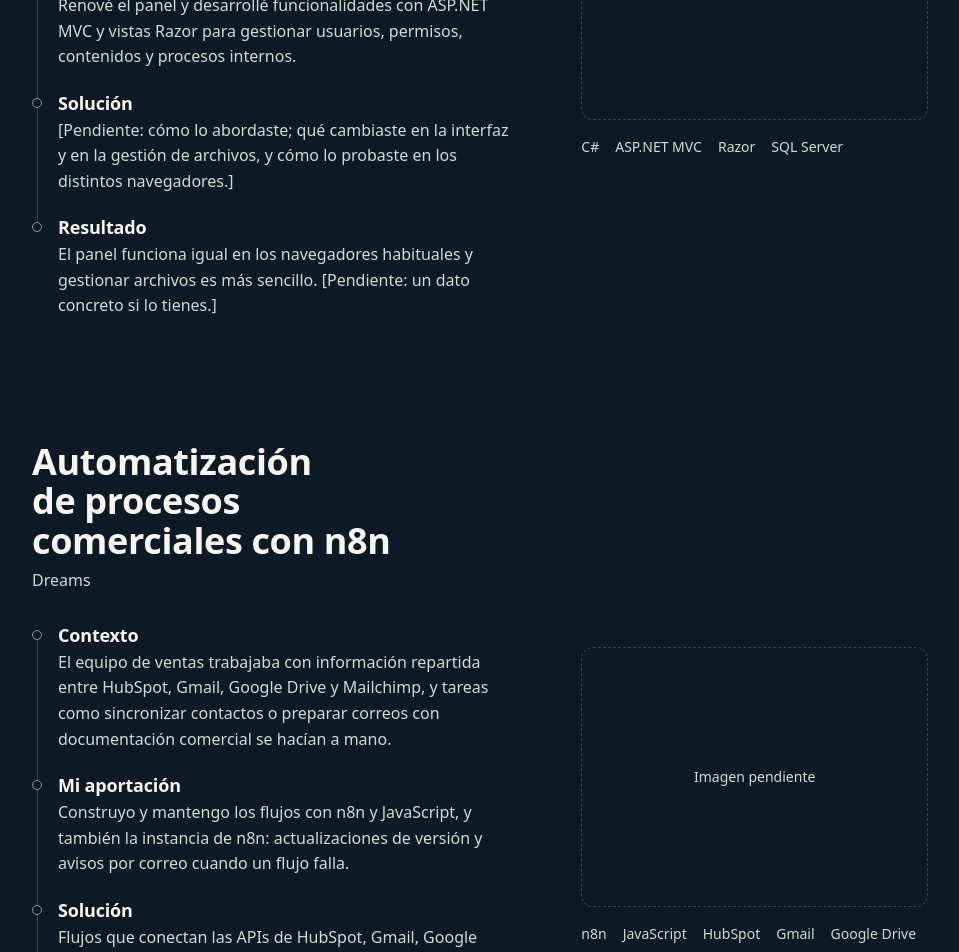
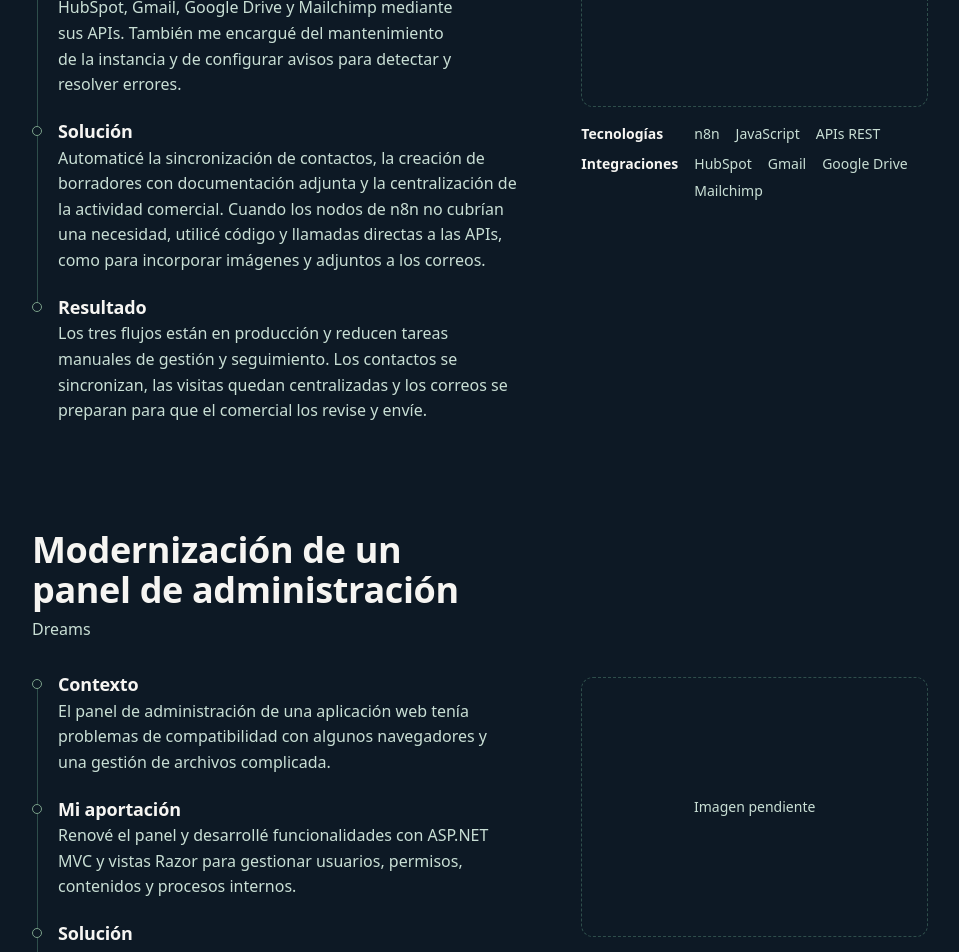
Before and after one commit to JoseLuisAriasHC/joseluisariashc.github.io, a Vue app: page /#inicio in a window 1280 px wide. Shown: the part 2900-3852 px from the top of the page, without its empty margins (160-1119 px from the left). Built offline with nearby package versions, Linux system fonts and the light colour scheme.

Commit message:
Actualiza el caso de automatización y lo pasa a la segunda posición
- Texto nuevo del caso y título sin «con n8n»
- Los casos separan «Tecnologías» de «Integraciones», ambas con etiqueta visible

Co-Authored-By: Claude Opus 5.5 <noreply@anthropic.com>

```diff
--- a/src/components/sections/SectionCase.vue
+++ b/src/components/sections/SectionCase.vue
@@ -19,6 +19,13 @@ const steps = computed(() =>
     label: ui.caseSteps[key],
     paragraphs: [study.steps[key]].flat(),
   })),
+)
+
+const techGroups = computed(() =>
+  [
+    { key: 'stack', label: ui.stack, items: study.stack },
+    { key: 'integrations', label: ui.integrations, items: study.integrations ?? [] },
+  ].filter((group) => group.items.length),
 )
 </script>
 
@@ -73,18 +80,28 @@ const steps = computed(() =>
           {{ ui.imagePending }}
         </div>
 
+        <dl class="section-case__tech">
+          <div
+            v-for="group in techGroups"
+            :key="group.key"
+            class="section-case__tech-group"
+          >
+            <dt class="section-case__tech-label">{{ group.label }}</dt>
+            <dd>
               <ul
-          class="section-case__stack"
+                class="section-case__tech-list"
                 role="list"
-          :aria-label="ui.stack"
               >
                 <li
-            v-for="tech in study.stack"
-            :key="tech"
+                  v-for="item in group.items"
+                  :key="item"
                 >
-            {{ tech }}
+                  {{ item }}
                 </li>
               </ul>
+            </dd>
+          </div>
+        </dl>
       </div>
     </div>
   </BaseSection>
@@ -162,15 +179,32 @@ const steps = computed(() =>
     }
   }
 
-  &__stack {
+  // Tabla de dos columnas: la etiqueta a la izquierda y sus elementos alineados a la derecha
+  &__tech {
+    display: grid;
+    grid-template-columns: max-content minmax(0, 1fr);
+    gap: var(--space-2) var(--space-4);
+    margin-block-start: var(--space-4);
+    font-size: var(--text-14);
+  }
+
+  &__tech-group {
+    display: grid;
+    grid-column: 1 / -1;
+    grid-template-columns: subgrid;
+  }
+
+  &__tech-label {
+    font-weight: 600;
+  }
+
+  &__tech-list {
     display: flex;
     flex-wrap: wrap;
     gap: var(--space-1) var(--space-4);
-    margin-block-start: var(--space-4);
     padding: 0;
     list-style: none;
     color: var(--color-text-soft);
-    font-size: var(--text-14);
   }
 }
 </style>
--- a/src/content/es.ts
+++ b/src/content/es.ts
@@ -33,6 +33,7 @@ export const es: SiteContent = {
     mainStack: 'Tecnologías principales',
     present: 'actualidad',
     stack: 'Tecnologías',
+    integrations: 'Integraciones',
     caseSteps: {
       context: 'Contexto',
       contribution: 'Mi aportación',
@@ -126,6 +127,25 @@ export const es: SiteContent = {
       stack: ['C#', '.NET', 'SQL Server'],
     },
     {
+      key: 'automation',
+      id: 'automatizacion-n8n',
+      navLabel: 'Automatización',
+      title: 'Automatización de procesos comerciales',
+      company: 'Dreams',
+      steps: {
+        context:
+          'El equipo comercial necesitaba mantener los contactos actualizados entre herramientas, preparar correos con condiciones comerciales y centralizar sus visitas. Estas tareas requerían trasladar información manualmente y podían retrasar el seguimiento de los clientes.',
+        contribution:
+          'Desarrollé los tres flujos con n8n y JavaScript, integrando HubSpot, Gmail, Google Drive y Mailchimp mediante sus APIs. También me encargué del mantenimiento de la instancia y de configurar avisos para detectar y resolver errores.',
+        solution:
+          'Automaticé la sincronización de contactos, la creación de borradores con documentación adjunta y la centralización de la actividad comercial. Cuando los nodos de n8n no cubrían una necesidad, utilicé código y llamadas directas a las APIs, como para incorporar imágenes y adjuntos a los correos.',
+        result:
+          'Los tres flujos están en producción y reducen tareas manuales de gestión y seguimiento. Los contactos se sincronizan, las visitas quedan centralizadas y los correos se preparan para que el comercial los revise y envíe.',
+      },
+      stack: ['n8n', 'JavaScript', 'APIs REST'],
+      integrations: ['HubSpot', 'Gmail', 'Google Drive', 'Mailchimp'],
+    },
+    {
       key: 'admin-panel',
       id: 'panel-de-administracion',
       navLabel: 'Panel',
@@ -142,24 +162,6 @@ export const es: SiteContent = {
           'El panel funciona igual en los navegadores habituales y gestionar archivos es más sencillo. [Pendiente: un dato concreto si lo tienes.]',
       },
       stack: ['C#', 'ASP.NET MVC', 'Razor', 'SQL Server'],
-    },
-    {
-      key: 'automation',
-      id: 'automatizacion-n8n',
-      navLabel: 'Automatización',
-      title: 'Automatización de procesos comerciales con n8n',
-      company: 'Dreams',
-      steps: {
-        context:
-          'El equipo de ventas trabajaba con información repartida entre HubSpot, Gmail, Google Drive y Mailchimp, y tareas como sincronizar contactos o preparar correos con documentación comercial se hacían a mano.',
-        contribution:
-          'Construyo y mantengo los flujos con n8n y JavaScript, y también la instancia de n8n: actualizaciones de versión y avisos por correo cuando un flujo falla.',
-        solution:
-          'Flujos que conectan las APIs de HubSpot, Gmail, Google Drive y Mailchimp para sincronizar contactos, preparar correos con la documentación comercial y centralizar la actividad de ventas. [Pendiente: describe un flujo concreto paso a paso.]',
-        result:
-          'Estos procesos ya no dependen de tareas manuales y, si un flujo falla, llega un aviso por correo para corregirlo. [Pendiente: un dato concreto si lo tienes.]',
-      },
-      stack: ['n8n', 'JavaScript', 'HubSpot', 'Gmail', 'Google Drive', 'Mailchimp'],
     },
   ],
 
--- a/src/content/types.ts
+++ b/src/content/types.ts
@@ -74,6 +74,8 @@ export interface CaseStudy extends SectionMeta {
   /** Un párrafo por paso, o una lista si el paso tiene varios */
   steps: Record<CaseStepKey, string | string[]>
   stack: string[]
+  /** Servicios externos que conecta el caso; solo se muestra si tiene valor */
+  integrations?: string[]
   /** Foto representativa; mientras no llegue se muestra un hueco */
   image?: { src: string; alt: string }
 }
@@ -110,6 +112,7 @@ export interface UiLabels {
   mainStack: string
   present: string
   stack: string
+  integrations: string
   caseSteps: Record<CaseStepKey, string>
   imagePending: string
   alternateLanguage: { label: string; href: string; lang: Locale }
```
Lines whose indentation alone changed are shown as unchanged.
